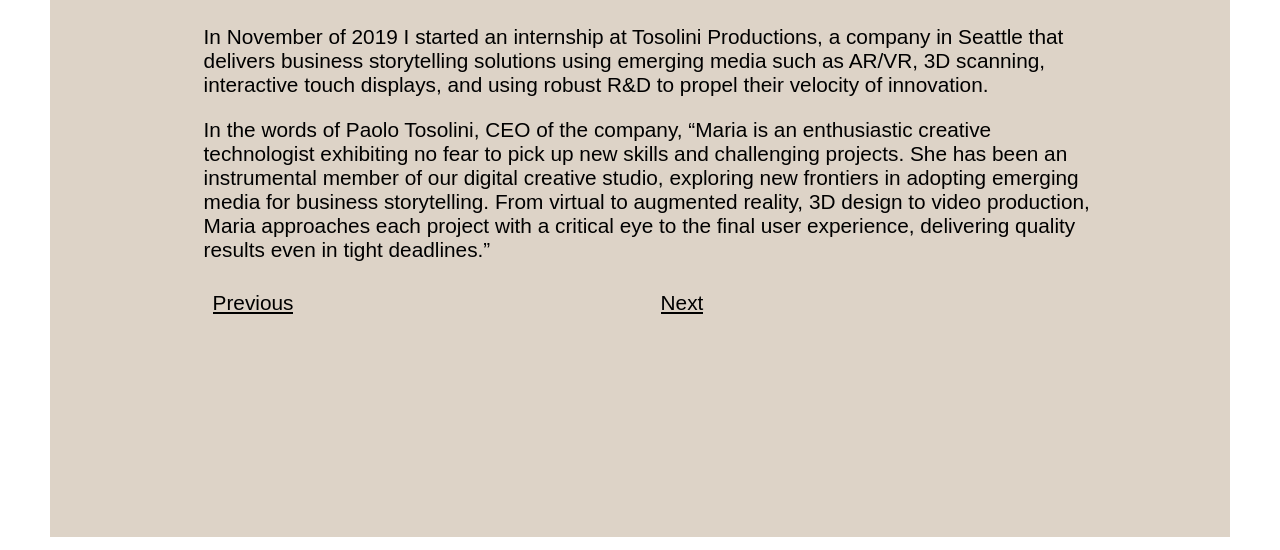
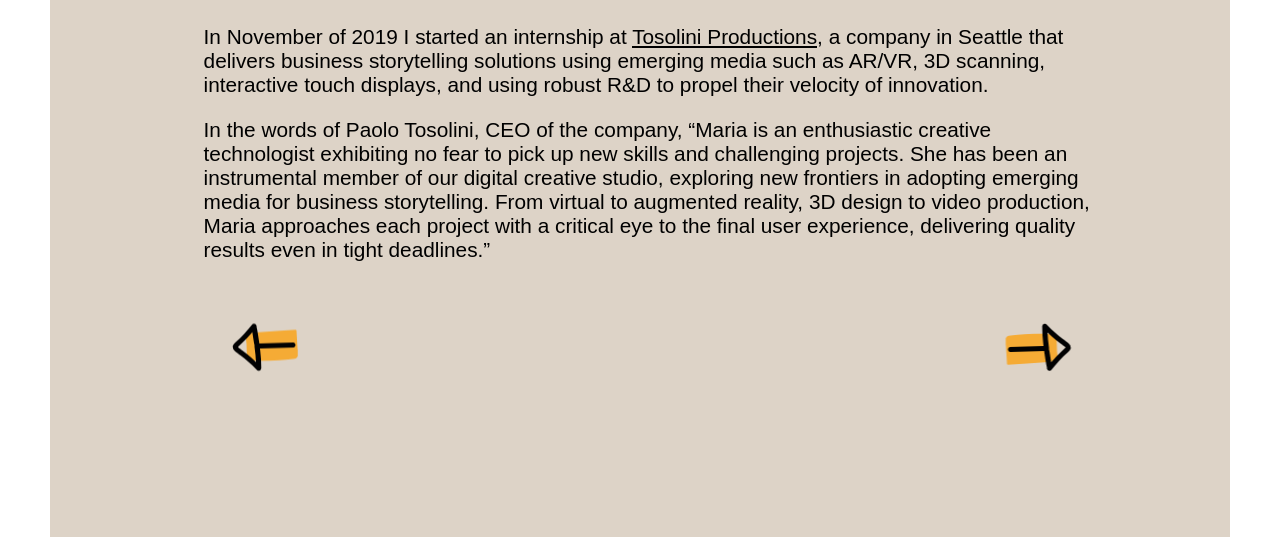
Before and after one commit to ariam1900/maria.si, a plain HTML site: page works/tosolini.html in a window 1280 px wide. Shown: the part 213-763 px from the top of the page. Drawn offline with nearby package versions, Linux system fonts and the light colour scheme; a web font is replaced by a local one.

Commit message:
Update tosolini.html

```diff
--- a/works/tosolini.html
+++ b/works/tosolini.html
@@ -45,26 +45,37 @@
 	<div id="contenido">
 		<a id="abrir" class="abrir-cerrar" href="javascript:void(0)" onclick="mostrar()"><img src="../img/open.png"></a>
 		<a id="cerrar" class="../abrir-cerrar" href="#" onclick="ocultar()"><img src="../img/close.png"></a>
-        <div id="content" class="underline">
-
+        <div id="content">
+        <div class="underline">
             <h1>Tosolini Productions.</h1>
 
-            <p>In November of 2019 I started an internship at Tosolini Productions, a company in Seattle that delivers business storytelling solutions using emerging media such as AR/VR, 3D scanning, interactive touch displays, and using robust R&D to propel their velocity of innovation. </p>
+            <p>In November of 2019 I started an internship at <a target="_blank"href="https://tosolini.com/home.php">Tosolini Productions</a>, a company in Seattle that delivers business storytelling solutions using emerging media such as AR/VR, 3D scanning, interactive touch displays, and using robust R&D to propel their velocity of innovation. </p>
 
             <p>In the words of Paolo Tosolini, CEO of the company, “Maria is an enthusiastic creative technologist exhibiting no fear to pick up new skills and challenging projects. She has been an instrumental member of our digital creative studio, exploring new frontiers in adopting emerging media for business storytelling. From virtual to augmented reality, 3D design to video production, Maria approaches each project with a critical eye to the final user experience, delivering quality results even in tight deadlines.” </p>
-
-            <div class="sub_menu">
-                <div class="izq"><a href="reels.html">Previous</a></div>
-                <div class="der"><a class="next" href="#">Next</a></div>
             </div>
 
+             <div class="sub_menu">
+                <div class="izq">
+                    <a class="pre" href="reels.html"><div id="arrow1"></div></a>
+                </div>
+                <div class="der">
+                    <a class="next" href="tosolini.html"><div id="arrow2"></div></a>
+                </div>
             </div>
+
+        <script src="lottie.js"></script>
+        <script src="script.js"></script>
+
+        </div>
+
+
 		<footer>
 			<a target="_blank" href="https://www.youtube.com/user/TheAriam1900/playlists"><img src="../img/social_media/network.png"></a>
 			<a target="_blank" href="https://www.instagram.com/maria.sanchez.isaza/"><img src="../img/social_media/instagram.png"></a>
             <a target="_blank" href="https://www.linkedin.com/in/mar%C3%ADa-s%C3%A1nchez-isaza-41a843135/"><img src="../img/social_media/linkedin.png"></a>
 		</footer>
-	</div>
+
+  </div>
 
 </body>
 
```
